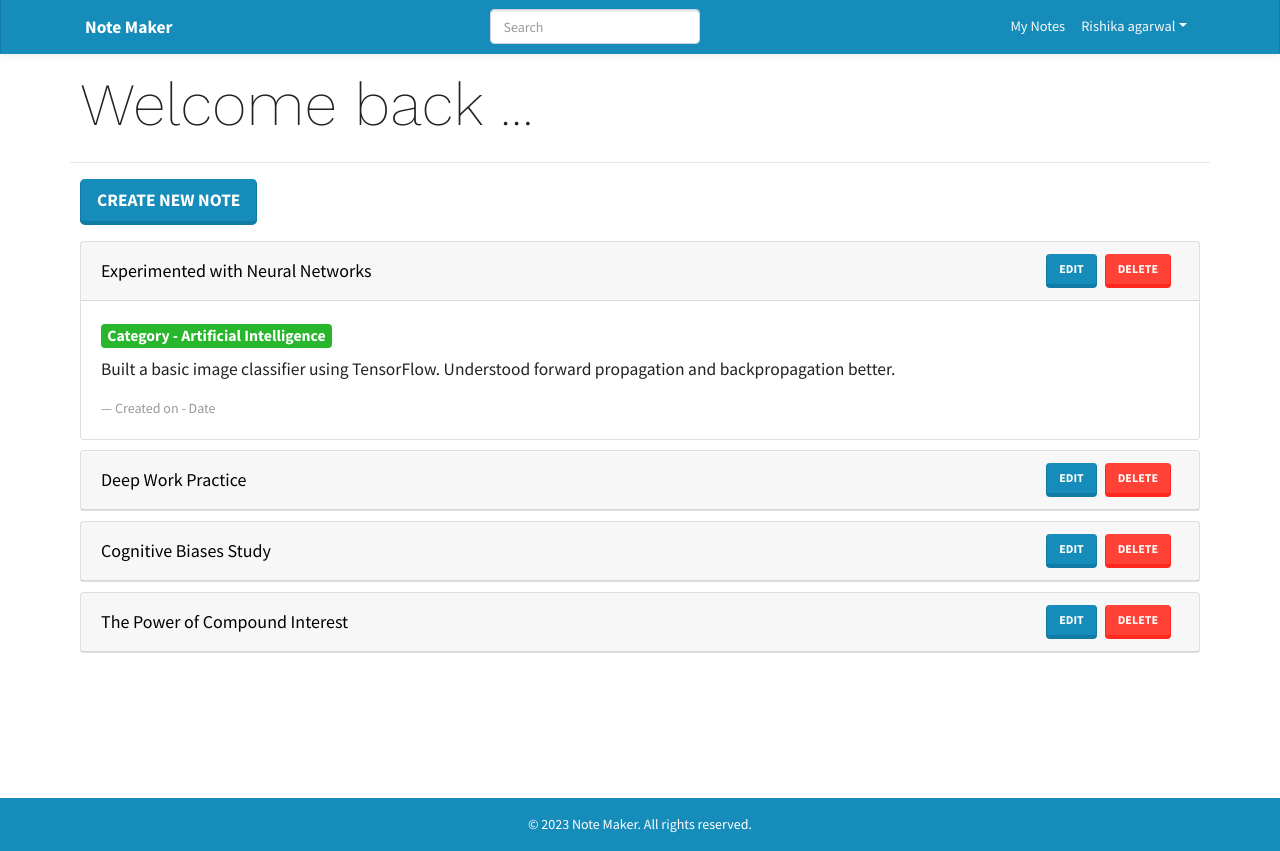
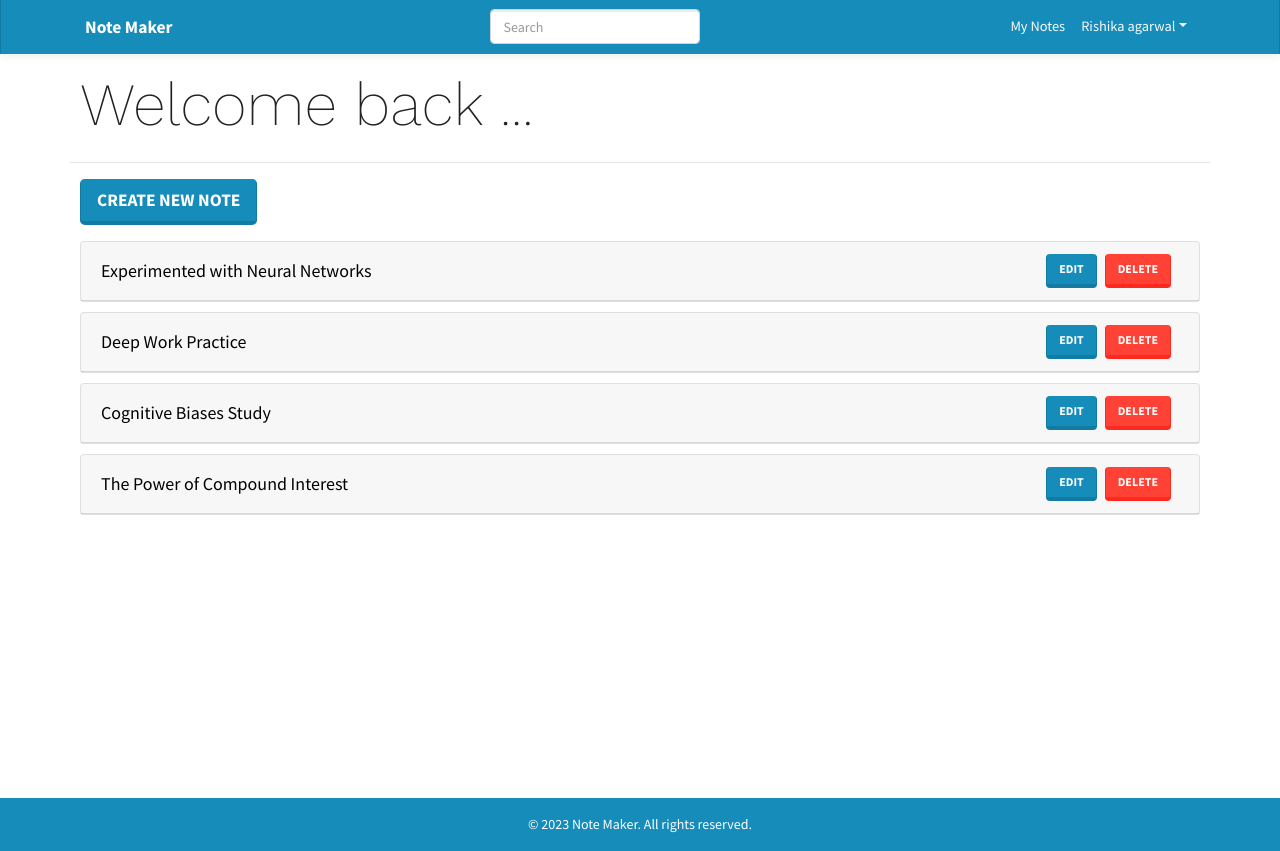
Before and after one commit to Rishika-993/NoteMaker, a React (Create React App) app in the folder frontend/: page /mynotes in a window 1280 px wide. Built offline with nearby package versions, Linux system fonts and the light colour scheme.

Commit message:
feat: refactor MyNotes component to use Accordion for note display and manage open states, individual state managed accordion

```diff
--- a/frontend/src/screens/MyNotes/MyNotes.js
+++ b/frontend/src/screens/MyNotes/MyNotes.js
@@ -1,12 +1,22 @@
 import MainScreen from '../../components/MainScreen'
 import { Link } from 'react-router-dom'
 import { Accordion, Badge, Button, Card } from 'react-bootstrap'
+import { useState } from 'react'
 import notes from "../../data/notes"
 
 const MyNotes = () => {
     const deleteHandler = (id) => {
         if (window.confirm("Are you sure you want to delete this note?")) {
         }
+    };
+
+    const [openItems, setOpenItems] = useState({});
+
+    const toggleItem = (index) => {
+        setOpenItems(prev => ({
+            ...prev,
+            [index]: !prev[index]
+        }));
     };
 
     return (
@@ -17,26 +27,21 @@ const MyNotes = () => {
                 </Button>
             </Link>
 
-            <Accordion defaultActiveKey="0">
             {notes.map((note, index) => (
-                    <Accordion.Item eventKey={index.toString()} key={note._id}>
-                        <Card style={{ margin: 10 }}>
+                <Card style={{ margin: 10 }} key={note._id}>
                     <Card.Header style={{ display: 'flex', alignItems: 'center' }}>
-                                <Accordion.Button
-                                    as="div"
+                        <span
+                            onClick={() => toggleItem(index)}
                             style={{
                                 color: "black",
                                 textDecoration: "none",
                                 flex: 1,
                                 cursor: "pointer",
                                 fontSize: 18,
-                                        backgroundColor: 'transparent',
-                                        border: 'none',
-                                        padding: 0
                             }}
                         >
                             {note.title}
-                                </Accordion.Button>
+                        </span>
                         <div>
                             <Button href={`/note/${note._id}`}>Edit</Button>
                             <Button
@@ -49,7 +54,8 @@ const MyNotes = () => {
                         </div>
                     </Card.Header>
 
-                            <Accordion.Body>
+                    <Accordion activeKey={openItems[index] ? '1' : null}>
+                        <Accordion.Collapse eventKey="1">
                             <Card.Body>
                                 <h4>
                                     <Badge bg="success" className='text-white'>
@@ -63,11 +69,10 @@ const MyNotes = () => {
                                     </footer>
                                 </blockquote>
                             </Card.Body>
-                            </Accordion.Body>
+                        </Accordion.Collapse>
+                    </Accordion>
                 </Card>
-                    </Accordion.Item>
             ))}
-            </Accordion>
         </MainScreen>
     );
 };
```
Lines whose indentation alone changed are shown as unchanged.
